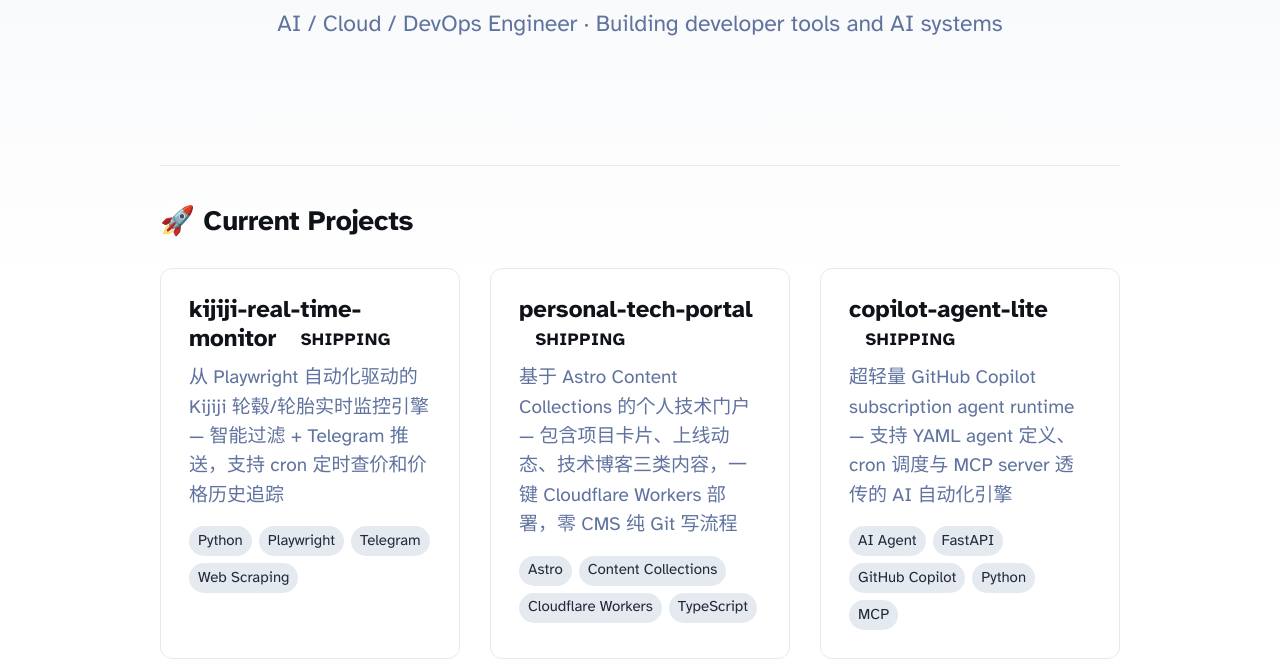
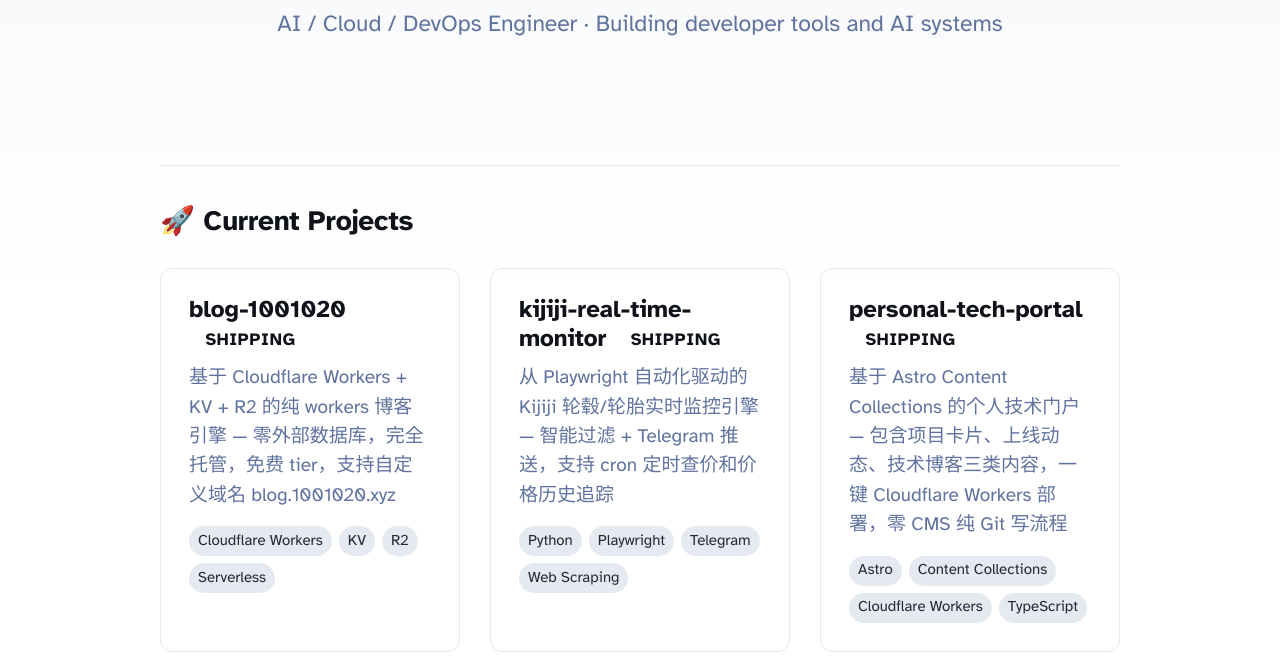
Before and after one commit to bbfans/bbfans.github.io, an Astro site: page / in a window 1280 px wide. Shown: the part 311-970 px from the top of the page. Built offline with nearby package versions, Linux system fonts and the light colour scheme; Astro itself is replaced by a stand-in of ours.

Commit message:
Update Projects “blog-1001020”

```diff
--- a/src/content/projects/blog-1001020.md
+++ b/src/content/projects/blog-1001020.md
@@ -1,12 +1,17 @@
 ---
-title: "blog-1001020"
-description: "基于 Cloudflare Workers + KV + R2 的纯 workers 博客引擎 — 零外部数据库，完全托管，免费 tier，支持自定义域名 blog.1001020.xyz"
-tags: [Cloudflare Workers, KV, R2, Serverless]
-status: "shipping"
-highlight: false
-url: "https://blog.1001020.xyz"
-repo: "https://github.com/bbfans/cloudflare-workers-blog"
+title: blog-1001020
+description: 基于 Cloudflare Workers + KV + R2 的纯 workers 博客引擎 — 零外部数据库，完全托管，免费
+  tier，支持自定义域名 blog.1001020.xyz
+status: shipping
+highlight: true
+url: https://blog.1001020.xyz
 pubDate: 2026-05-16
+repo: https://github.com/bbfans/cloudflare-workers-blog
+tags:
+  - Cloudflare Workers
+  - KV
+  - R2
+  - Serverless
 ---
 
 **blog-1001020** 是一个完全跑在 Cloudflare Worker 上的博客引擎，零外部数据库，零服务器运维成本。
```
